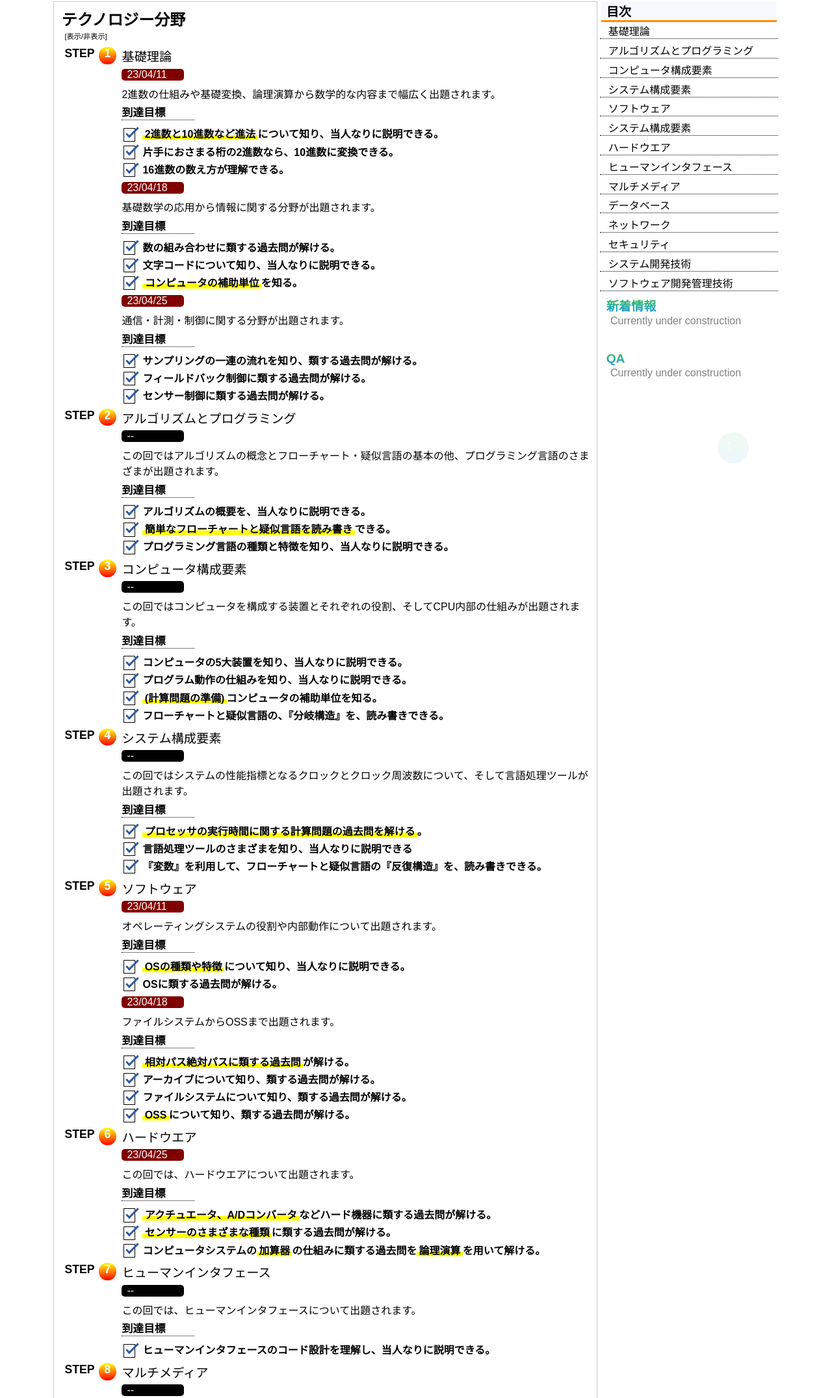
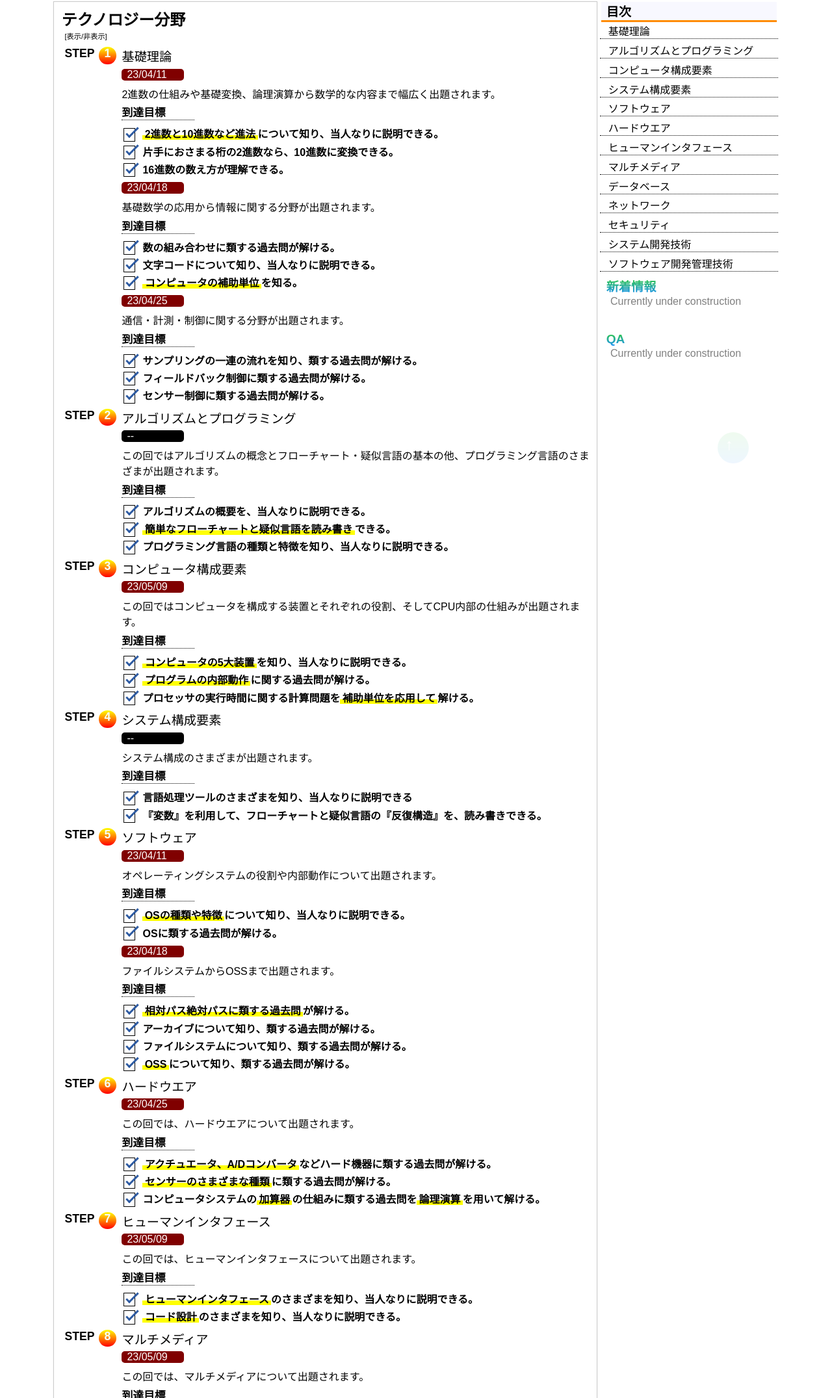
Before and after one commit to antladybug/antladybug, a plain HTML site: page FE_CS.html in a window 1280 px wide. Shown: the part 79-2230 px from the top of the page at 65% size. Drawn offline with Linux system fonts and the light colour scheme.

Commit message:
up to 1w5 data!

```diff
--- a/FE_CS.html
+++ b/FE_CS.html
@@ -99,24 +99,22 @@
 					</div>
 				<div id  = "3week" class = "StepNum FontBold"><a href = "FE_Tec_2.html">コンピュータ構成要素</a></div>
 					<div class = "WeekData">
-						<div style = "background-color: black;" class = "date marginB05rem">--</div>
+						<div class = "date marginB05rem">23/05/09</div>
 						<div>
 							この回ではコンピュータを構成する装置とそれぞれの役割、そしてCPU内部の仕組みが出題されます。
 						</div>
 						<div class = "goal">到達目標</div>
-						<div class = "check FontBold">コンピュータの5大装置を知り、当人なりに説明できる。</div>
-						<div class = "check FontBold">プログラム動作の仕組みを知り、当人なりに説明できる。</div>
-						<div class = "check FontBold"><span class = "yellow_line FontBold">(計算問題の準備)</span>コンピュータの補助単位を知る。</div>
-						<div class = "check FontBold">フローチャートと疑似言語の、『分岐構造』を、読み書きできる。</div>
+						<div class = "check FontBold"><span class = "yellow_line FontBold">コンピュータの5大装置</span>を知り、当人なりに説明できる。</div>
+						<div class = "check FontBold"><span class = "yellow_line FontBold">プログラムの内部動作</span>に関する過去問が解ける。</div>
+						<div class = "check FontBold">プロセッサの実行時間に関する計算問題を<span class = "yellow_line FontBold">補助単位を応用して</span>解ける。</div>
 					</div>
 				<div id  = "4week" class = "StepNum FontBold"><a href = "FE_Tec_3.html">システム構成要素</a></div>
 					<div class = "WeekData">
 						<div style = "background-color: black;" class = "date marginB05rem">--</div>
 						<div>
-							この回ではシステムの性能指標となるクロックとクロック周波数について、そして言語処理ツールが出題されます。
+							システム構成のさまざまが出題されます。
 						</div>
 						<div class = "goal">到達目標</div>
-						<div class = "check FontBold"><span class = "yellow_line FontBold">プロセッサの実行時間に関する計算問題の過去問を解ける</span>。</div>
 						<div class = "check FontBold">言語処理ツールのさまざまを知り、当人なりに説明できる</div>
 						<div class = "check FontBold">『変数』を利用して、フローチャートと疑似言語の『反復構造』を、読み書きできる。</div>
 					</div>
@@ -154,16 +152,17 @@
 					</div>
 				<div id  = "7week" class = "StepNum FontBold"><a href = "FE_Tec_4.html">ヒューマンインタフェース</a></div>
 					<div class = "WeekData">
-						<div style = "background-color: black;" class = "date marginB05rem">--</div>
+						<div class = "date marginB05rem">23/05/09</div>
 						<div>
 							この回では、ヒューマンインタフェースについて出題されます。
 						</div>
 						<div class = "goal">到達目標</div>
-						<div class = "check FontBold">ヒューマンインタフェースのコード設計を理解し、当人なりに説明できる。</div>
+						<div class = "check FontBold"><span class = "yellow_line FontBold">ヒューマンインタフェース</span>のさまざまを知り、当人なりに説明できる。</div>
+						<div class = "check FontBold"><span class = "yellow_line FontBold">コード設計</span>のさまざまを知り、当人なりに説明できる。</div>
 					</div>
 				<div id  = "8week" class = "StepNum FontBold"><a href = "FE_Tec_4.html">マルチメディア</a></div>
 					<div class = "WeekData">
-						<div style = "background-color: black;" class = "date marginB05rem">--</div>
+						<div class = "date marginB05rem">23/05/09</div>
 						<div>
 							この回では、マルチメディアについて出題されます。
 						</div>
@@ -237,10 +236,9 @@
 					<a href = "#3week"><div class = "indexData1">コンピュータ構成要素</div></a>
 					<a href = "#4week"><div class = "indexData1">システム構成要素</div></a>
 					<a href = "#5week"><div class = "indexData1">ソフトウェア</div></a>
-					<a href = "#6week"><div class = "indexData1">システム構成要素</div></a>
-					<a href = "#7week"><div class = "indexData1">ハードウエア</div></a>
-					<a href = "#8week"><div class = "indexData1">ヒューマンインタフェース</div></a>
-					<a href = "#9week"><div class = "indexData1">マルチメディア</div></a>
+					<a href = "#6week"><div class = "indexData1">ハードウエア</div></a>
+					<a href = "#7week"><div class = "indexData1">ヒューマンインタフェース</div></a>
+					<a href = "#8week"><div class = "indexData1">マルチメディア</div></a>
 					<a href = "#9week"><div class = "indexData1">データベース</div></a>
 					<a href = "#10week"><div class = "indexData1">ネットワーク</div></a>
 					<a href = "#11week"><div class = "indexData1">セキュリティ</div></a>
```
Also changed, not shown: FE_Tec_2.html (+4 -9 lines), FE_Tec_4.html (+6 -1 lines).
